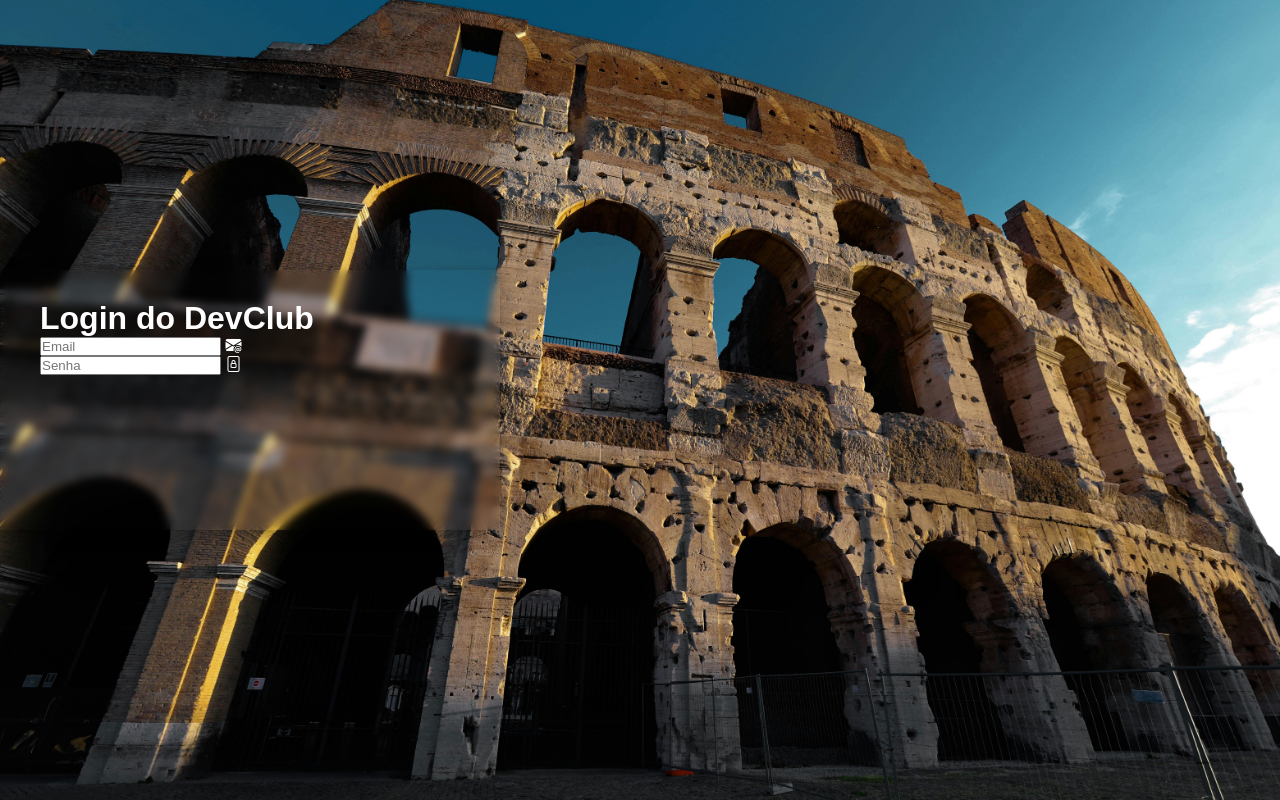
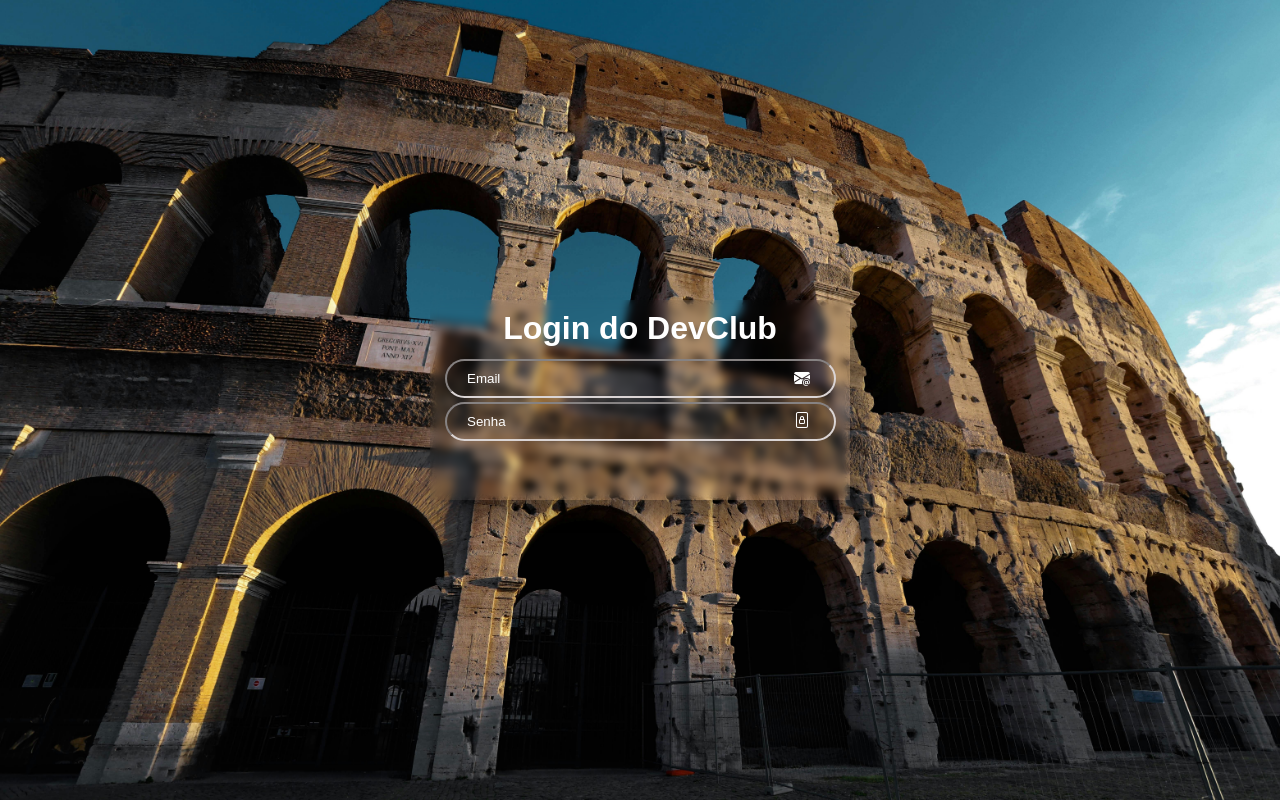
Before and after one commit to lorenzotrindade/Projetos, a PHP site: page /contreudo.html in a window 1280 px wide. Run offline with PHP 8.4, Linux system fonts and the light colour scheme.

Commit message:
atualização projetos atoa

```diff
--- a/Paginas aletorios que fiz/Longin1/estilologin.css
+++ b/Paginas aletorios que fiz/Longin1/estilologin.css
@@ -11,7 +11,7 @@ body {
     display: flex;
     justify-content: center;
     align-items: center;
-    min-height: 100vh;
+    min-height:100vh;
     background-image:url(pexels-introspectivedsgn-9661370.jpg);
     background-size:cover;
     /* o size trava o fundo fixo né? */
--- a/Paginas aletorios que fiz/login1teste/contreudo.html
+++ b/Paginas aletorios que fiz/login1teste/contreudo.html
@@ -11,22 +11,20 @@
 <body>
     <main>
         <form class="form">
+            <h1>Login do DevClub</h1>
             <div class="container">
-                <h1>Login do DevClub</h1>
-           <div class="input-box">
+
+           <div  class="input-box">
             <input type="email" placeholder="Email">
-            <i class="bi bi-envelope-at-fill"></i>
+            <i id='icone-email' class="bi bi-envelope-at-fill"></i>
 
            </div>
 
-            </div>
-            <div class="container">
            <div class="input-box">
             <input type="password" placeholder="Senha">
-            <i class="bi bi-file-lock"></i>
+            <i  id='icone-senha' class="bi bi-file-lock"></i>
+        </div>
 
-
-           </div>
 
             </div>
         </form>
--- a/Paginas aletorios que fiz/login1teste/estilo.css
+++ b/Paginas aletorios que fiz/login1teste/estilo.css
@@ -19,30 +19,80 @@ body{
     background-size: cover;
     /* esse cara deixa ela parada */
 
-
+    justify-content: center;
+     /* com isso eu alinho ao centro o corpo e dali eu arrumo */
 
 }
 
+main {
 
-
-form {
     background-color:transparent ;
     backdrop-filter: blur(4px);
-
-    /* justify-content: center; */
 
     height: 200px;
     width: 420px;
     border: 10px;
-    box-shadow: rgba(0, 0, 0, 0.35) 0px 5px 15px;
+    box-shadow: rgba(0, 0, 0, 0.35) 20px 15px 15px;
 
+}
+form {
 
-    padding: 30px 40px;
+    text-align: center;
+    padding: 5px 0 10px;
+    margin: 5px 0 5px;
 
 }
 
-.container {
+.input-box {
+    width: 85%;
+    height: 100%;
+
+    /* pois aqui estamos dizendo que as caixa input box, vão usarto esses valores da caixa container */
+
+    /* logo nos input podemos definir os seus valores, pois é uma caixa dentrop de caixa */
+}
+
+h1 {
+    margin-bottom: 10px;
+    text-align: center;
+}
+.input-box input {
+    text-align:left;
+
+    border-radius: 20px;
+    border-color: #dad4d4;
+    background-color:transparent ;
+    outline:none;
 
 
+    padding: 10px 10px 10px 20px;
+    margin: 2px;
+    margin-left: 15px;
+
+    width: 100%;
+    height: 100%;
+     /* aqui definimos quanto os input vão utilizar da caixa inputbox */
 
 }
+
+.input-box ::placeholder {
+    color: #fff ;
+}
+
+#icone-email {
+
+    position: absolute;
+    right: 40px;
+    top: 70px;
+    color: #fff ;
+
+}
+
+#icone-senha   {
+
+    position: absolute;
+    right: 40px;
+    top: 112px;
+    color: #fff ;
+
+}
```
